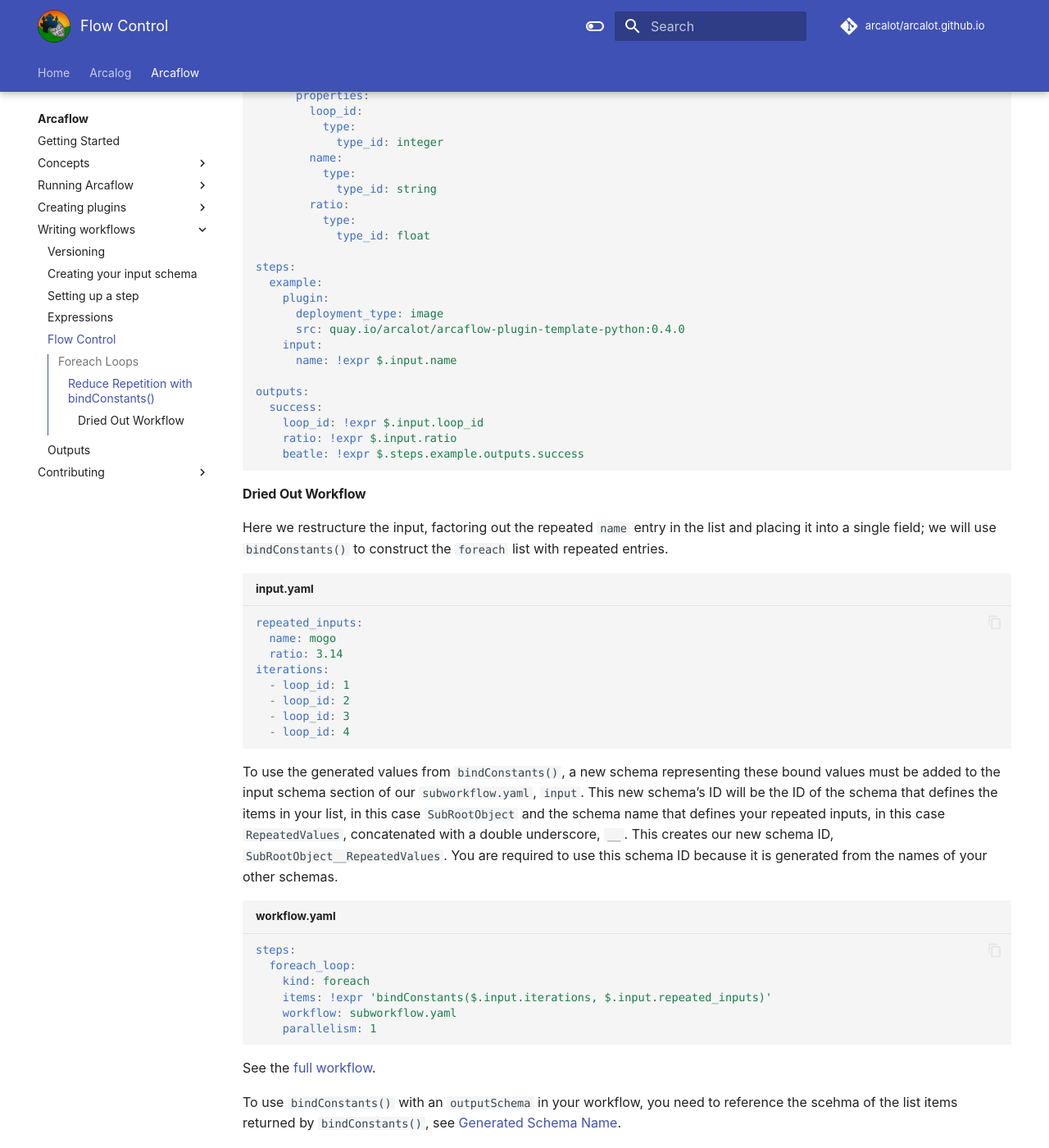
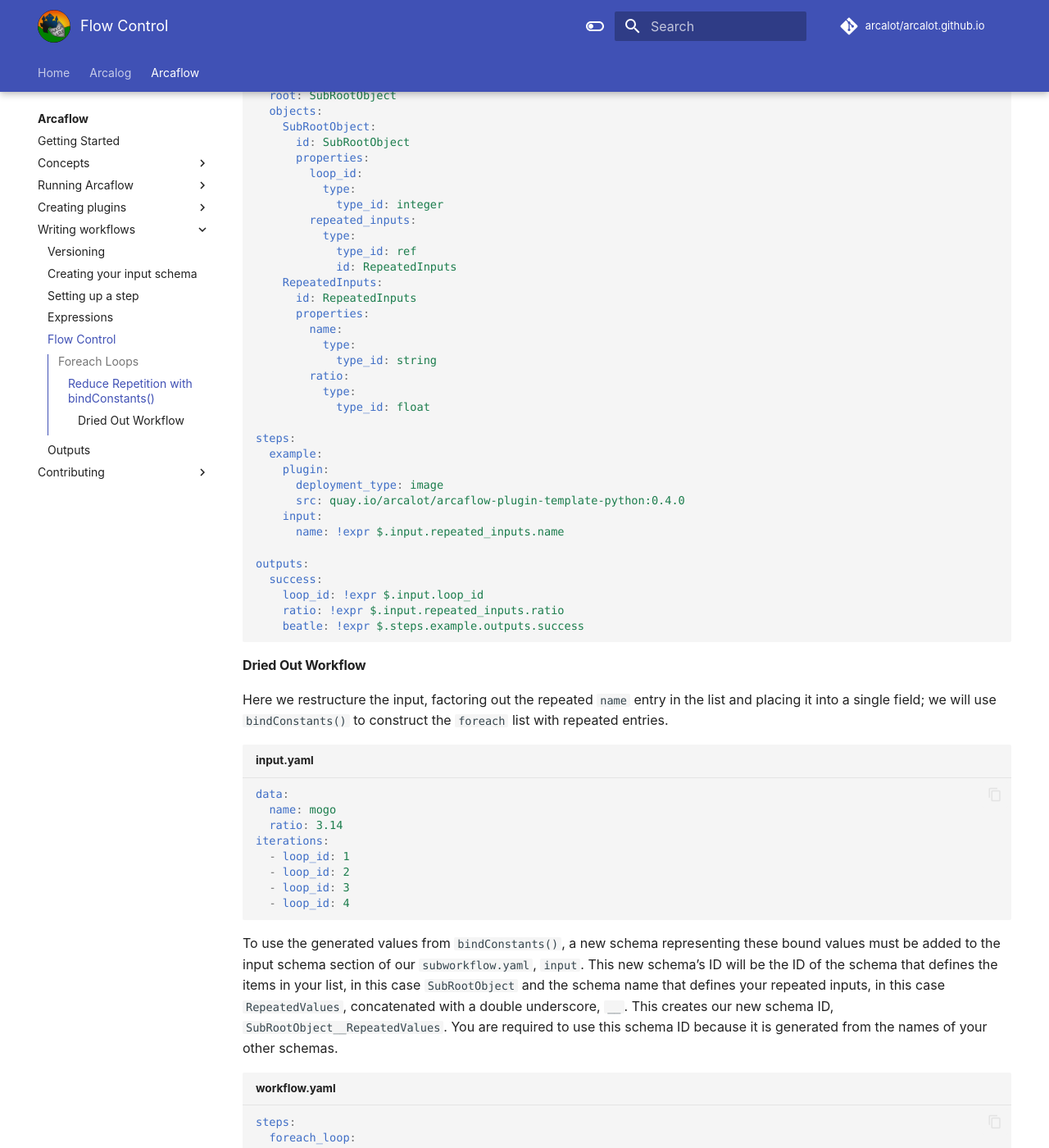
Before and after one commit to arcalot/arcalot.github.io, an MkDocs documentation site: the page built from docs/arcaflow/workflows/flow-control.md, in a window 1280 px wide and 1400 px high, scrolled down 3787 px. Shown: the whole window at 82% size. Built offline with MkDocs 1.6.1 and Material for MkDocs 9.7.7, drawn with Linux system fonts in a browser that asks for light colours; comment, search, counter and statistics services are not loaded; some of the changed text lies outside the part shown.

Commit message:
fix workflow

````diff
--- a/docs/arcaflow/workflows/flow-control.md
+++ b/docs/arcaflow/workflows/flow-control.md
@@ -119,17 +119,21 @@ section will show you how to simplify it.
 ```yaml title="input-repeat-name.yaml"
 iterations:
   - loop_id: 1
-    name: mogo
-    ratio: 3.14
+    repeated_inputs:
+      name: mogo
+      ratio: 3.14
   - loop_id: 2
-    name: mogo
-    ratio: 3.14
+    repeated_inputs:
+      name: mogo
+      ratio: 3.14
   - loop_id: 3
-    name: mogo
-    ratio: 3.14
+    repeated_inputs:
+      name: mogo
+      ratio: 3.14
   - loop_id: 4
-    name: mogo
-    ratio: 3.14
+    repeated_inputs:
+      name: mogo
+      ratio: 3.14
 ```
 
 ```yaml title="workflow.yaml"
@@ -171,6 +175,13 @@ input:
         loop_id:
           type:
             type_id: integer
+        repeated_inputs:
+          type:
+            type_id: ref
+            id: RepeatedInputs
+    RepeatedInputs:
+      id: RepeatedInputs
+      properties:
         name:
           type:
             type_id: string
@@ -184,12 +195,12 @@ steps:
       deployment_type: image
       src: quay.io/arcalot/arcaflow-plugin-template-python:0.4.0
     input:
-      name: !expr $.input.name
+      name: !expr $.input.repeated_inputs.name
 
 outputs:
   success:
     loop_id: !expr $.input.loop_id
-    ratio: !expr $.input.ratio
+    ratio: !expr $.input.repeated_inputs.ratio
     beatle: !expr $.steps.example.outputs.success
 ```
 
@@ -200,7 +211,7 @@ list and placing it into a single field; we will use `bindConstants()` to
 construct the `foreach` list with repeated entries.
 
 ```yaml title="input.yaml"
-repeated_inputs:
+data:
   name: mogo
   ratio: 3.14
 iterations:
````
Also changed, not shown: docs/arcaflow/workflows/schemas.md (+2 -2 lines).
